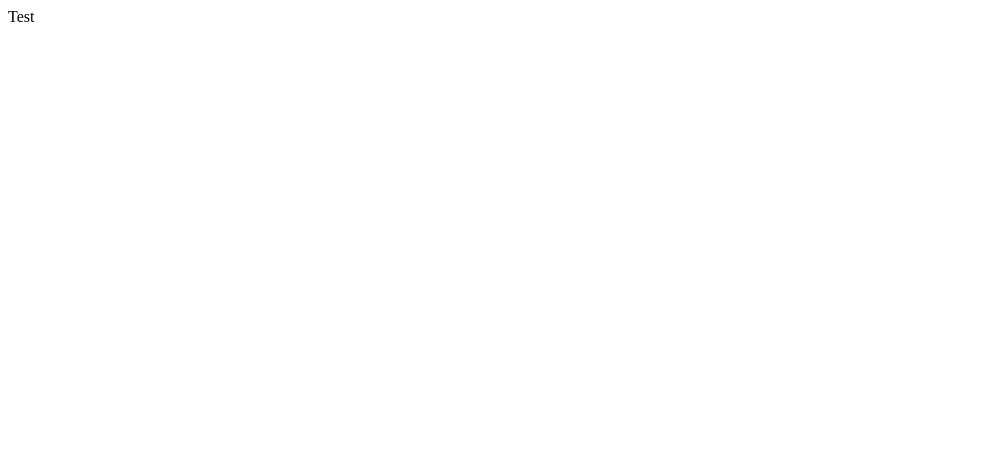
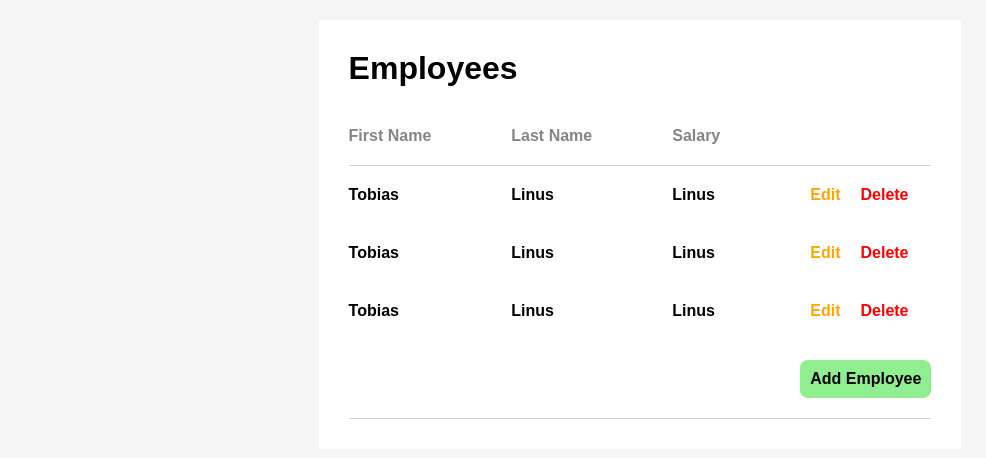
Before and after one commit to xiao-meng1/eCapital-assignment, a React (Create React App) app in the folder client/: page / in a window 1280 px wide. Shown: the top 458 px of the page, without its empty margins (0-986 px from the left). Built offline with nearby package versions, Linux system fonts and the light colour scheme.

Commit message:
Built UI from wireframe

```diff
--- a/client/src/App.jsx
+++ b/client/src/App.jsx
@@ -1,7 +1,75 @@
 import React from 'react';
 
+import './app.css';
+
 function App() {
-  return <div className="App">Test</div>;
+  return (
+    <div className="app">
+      <div className="container">
+        <header>
+          <h1 className="h1">Employees</h1>
+        </header>
+        <main>
+          <table>
+            <tr className="table-headers">
+              <th>First Name</th>
+              <th>Last Name</th>
+              <th>Salary</th>
+            </tr>
+            <tr>
+              <td>Tobias</td>
+              <td>Linus</td>
+              <td>Linus</td>
+              <td className="buttons">
+                <button type="button" className="edit">
+                  Edit
+                </button>
+                <button type="button" className="delete">
+                  Delete
+                </button>
+              </td>
+            </tr>
+            <tr>
+              <td>Tobias</td>
+              <td>Linus</td>
+              <td>Linus</td>
+              <td className="buttons">
+                <button type="button" className="edit">
+                  Edit
+                </button>
+                <button type="button" className="delete">
+                  Delete
+                </button>
+              </td>
+            </tr>
+            <tr>
+              <td>Tobias</td>
+              <td>Linus</td>
+              <td>Linus</td>
+              <td className="buttons">
+                <button type="button" className="edit">
+                  Edit
+                </button>
+                <button type="button" className="delete">
+                  Delete
+                </button>
+              </td>
+            </tr>
+            <tr className="last">
+              <td />
+              <td />
+              <td />
+              <td>
+                <button type="button" className="add-employee">
+                  Add Employee
+                </button>
+              </td>
+            </tr>
+          </table>
+        </main>
+      </div>
+    </div>
+  );
 }
 
 export default App;
--- /dev/null
+++ b/client/src/app.css
@@ -0,0 +1,55 @@
+.app {
+  min-height: 100vh;
+  padding: 20px;
+  display: flex;
+  justify-content: center;
+  align-items: flex-start;
+  background-color: whitesmoke;
+}
+
+.container {
+  background-color: white;
+  padding: 30px;
+}
+
+.h1 {
+  margin: 0;
+  margin-bottom: 20px;
+}
+
+th, td {
+  padding: 20px 80px 20px 0;
+  font-weight: 900;
+  text-align: start;
+}
+
+td:last-child {
+  padding: 20px 0;
+}
+
+.table-headers {
+  color: rgb(133, 133, 133);
+  border-bottom: solid lightgray 1px;
+}
+
+tr.last {
+  border-bottom: solid lightgray 1px;
+}
+
+td.buttons button {
+  margin: 0 10px;
+}
+
+button.edit {
+  color: orange;
+}
+
+button.delete {
+  color: red;
+}
+
+button.add-employee {
+  padding: 10px;
+  border-radius: 8px;
+  background-color: lightgreen;
+}
--- /dev/null
+++ b/client/src/index.css
@@ -0,0 +1,52 @@
+:root {
+  font-family: Arial, Helvetica, sans-serif;
+  box-sizing: border-box;
+}
+
+* {
+  box-sizing: border-box;
+}
+
+html, body, #root {
+  margin: 0;
+}
+
+html {
+  height: 100%;
+}
+
+body, #root {
+  min-height: 100%;
+}
+
+a {
+  text-decoration: none;
+  color: inherit;
+}
+
+button, input[type="submit"], input[type="reset"], textarea {
+	background: none;
+	color: inherit;
+	border: none;
+	padding: 0;
+	font: inherit;
+	cursor: pointer;
+	outline: inherit;
+}
+
+h1, h2, h3, h4, h5, h6, p {
+  margin: 0;
+}
+
+input {
+  background: none;
+  border: none;
+}
+
+input:focus {
+  outline: none;
+}
+
+table {
+  border-collapse: collapse;
+}
--- a/client/src/index.jsx
+++ b/client/src/index.jsx
@@ -2,6 +2,8 @@ import React from 'react';
 import ReactDOM from 'react-dom/client';
 
 import App from './App';
+
+import './index.css';
 
 const root = ReactDOM.createRoot(document.getElementById('root'));
 root.render(
```
